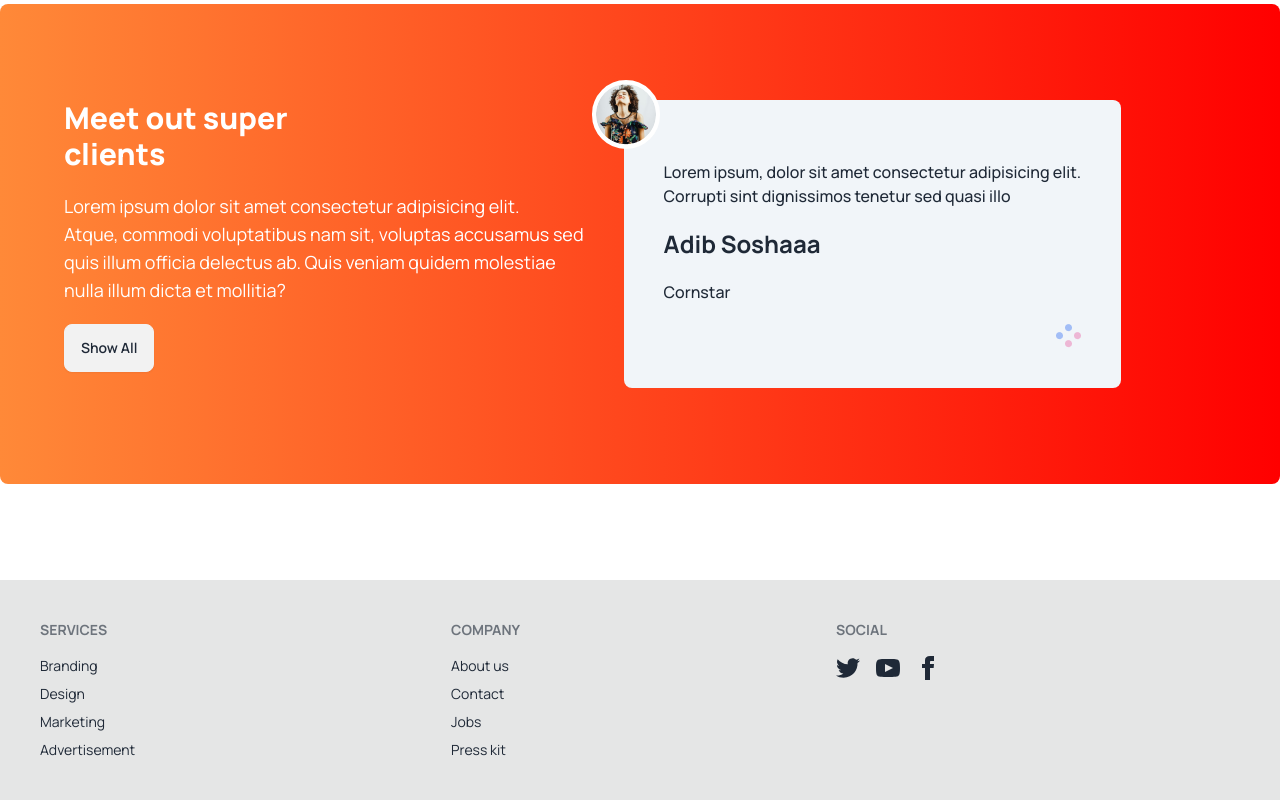
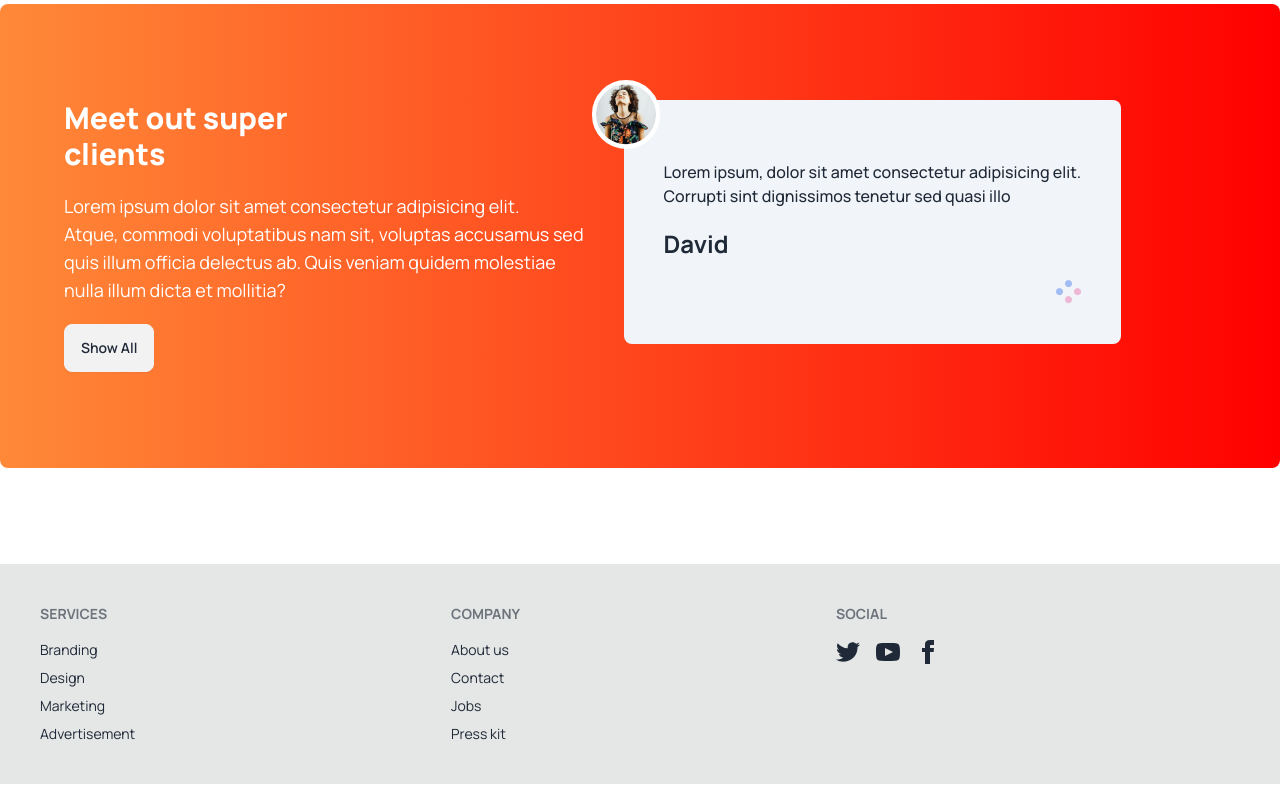
Before and after one commit to rizvikhan5/Tea, a plain HTML site: page index.html in a window 1280 px wide. Shown: the part 2440-3240 px from the top of the page. Drawn offline with nearby package versions, Linux system fonts and the light colour scheme.

Commit message:
last commit

```diff
--- a/index.html
+++ b/index.html
@@ -219,8 +219,8 @@
               <div class="relative p-10 rounded-lg bg-slate-100">
                 <img class="absolute -top-5 -left-8 border-4 border-white rounded-full bg-white" src="images/client.png" alt="">
                 <p class="font-medium mt-5">Lorem ipsum, dolor sit amet consectetur adipisicing elit. <br> Corrupti sint dignissimos tenetur sed quasi illo </p>
-                <h3 class="mt-5 text-2xl font-bold">Adib Soshaaa</h3>
-                <p class="font-medium mt-5">Cornstar</p>
+                <h3 class="mt-5 text-2xl font-bold">David</h3>
+                <p class="font-medium mt-5"></p>
                 <div class=" flex justify-end mt-5">
                   <img src="images/circles.png" alt="">
                 </div>
```
